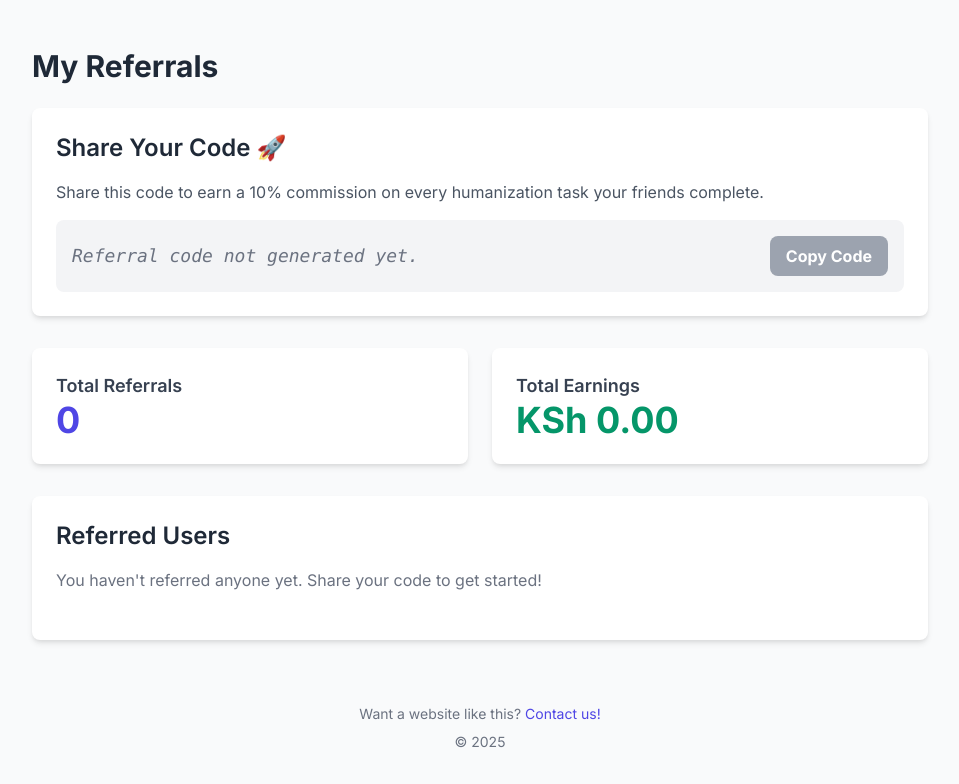
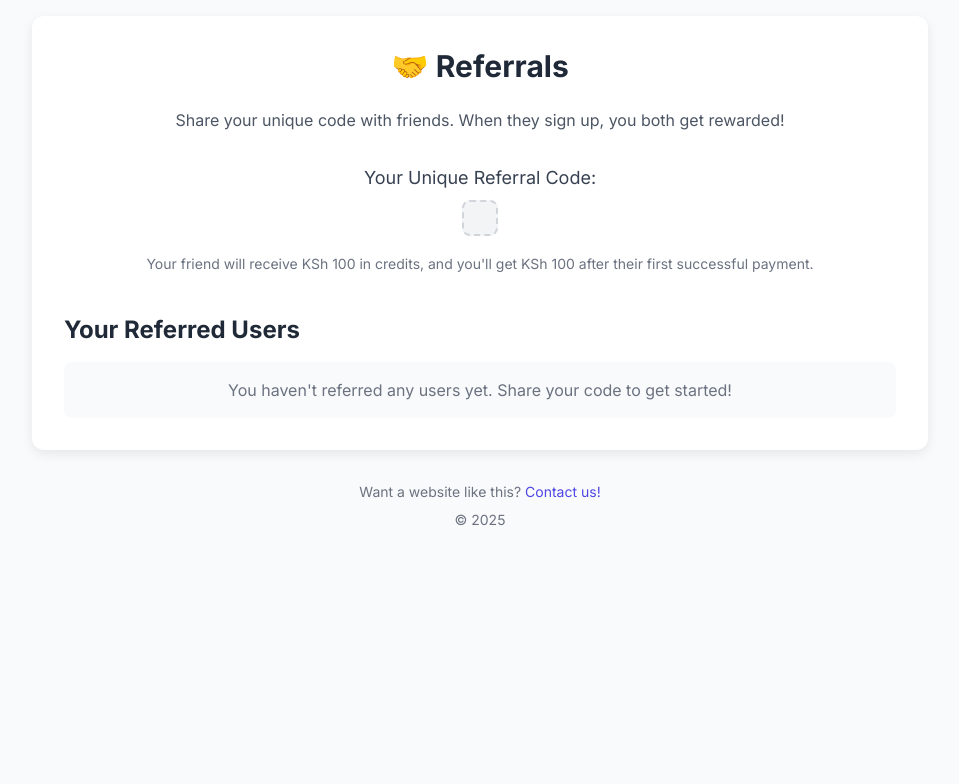
Before and after one commit to paulphysics/humanizeyouressay, a Flask app: template templates/referrals.html in a window 1280 px wide. Shown: the part 72-856 px from the top of the page, without its empty margins (160-1119 px from the left). After the commit the page ends 598 px from the top, so only its background shows below. Run offline with Flask 3, Linux system fonts and the light colour scheme; the template is opened without the code that fills it, so the values that code supplies are empty; parts of the project's set-up code (start-up, migrations or seed data) failed here and were passed over; some libraries are stand-ins or nearby versions.

Commit message:
Update referrals.html

```diff
--- a/templates/referrals.html
+++ b/templates/referrals.html
@@ -1,106 +1,35 @@
 {% extends "layout.html" %}
 
-{% block title %}My Referrals{% endblock %}
+{% block title %}Referrals{% endblock %}
 
 {% block content %}
-<main class="container mx-auto px-4 py-8">
-    <div class="max-w-4xl mx-auto">
-        <h1 class="text-3xl font-bold text-gray-800 mb-6">My Referrals</h1>
+<div class="max-w-4xl mx-auto card p-8 w-full">
+    <h1 class="text-3xl font-bold text-center text-gray-800 mb-6">🤝 Referrals</h1>
+    <p class="text-center text-gray-600 mb-8">
+        Share your unique code with friends. When they sign up, you both get rewarded!
+    </p>
 
-        <div class="bg-white p-6 rounded-lg shadow-md mb-8">
-            <h2 class="text-2xl font-semibold text-gray-800 mb-4">Share Your Code 🚀</h2>
-            <p class="text-gray-600 mb-4">
-                Share this code to earn a 10% commission on every humanization task your friends complete.
-            </p>
-            <div class="bg-gray-100 p-4 rounded-lg flex items-center justify-between">
+    <div class="text-center mb-10">
+        <p class="text-lg font-medium text-gray-700 mb-2">Your Unique Referral Code:</p>
+        <div class="bg-gray-100 border-2 border-dashed border-gray-300 text-indigo-600 text-2xl font-bold p-4 rounded-lg inline-block">
+            <span>{{ referral_code }}</span>
+        </div>
+        <p class="text-sm text-gray-500 mt-3">
+            Your friend will receive KSh 100 in credits, and you'll get KSh 100 after their first successful payment.
+        </p>
+    </div>
 
-                {% if user.referral_code %}
-                    <span id="referralCode" class="text-lg font-mono text-indigo-600">{{ user.referral_code }}</span>
-                    <button onclick="copyReferralCode()" class="bg-indigo-500 text-white px-4 py-2 rounded-lg hover:bg-indigo-600 font-bold focus:outline-none focus:ring-2 focus:ring-indigo-500 focus:ring-opacity-50 transition">
-                        Copy Code
-                    </button>
-                {% else %}
-                    <span id="referralCode" class="text-lg font-mono text-gray-500 italic">Referral code not generated yet.</span>
-                    <button class="bg-gray-400 text-white px-4 py-2 rounded-lg font-bold cursor-not-allowed" disabled>
-                        Copy Code
-                    </button>
-                {% endif %}
-                </div>
-        </div>
-
-        <div class="grid grid-cols-1 md:grid-cols-2 gap-6 mb-8">
-            <div class="bg-white p-6 rounded-lg shadow-md">
-                <h3 class="text-lg font-semibold text-gray-700">Total Referrals</h3>
-                <p class="text-4xl font-bold text-indigo-600">{{ pagination.total if pagination else referred_users|length }}</p>
-            </div>
-            <div class="bg-white p-6 rounded-lg shadow-md">
-                <h3 class="text-lg font-semibold text-gray-700">Total Earnings</h3>
-                <p class="text-4xl font-bold text-green-600">KSh {{ "%.2f"|format(total_earnings) }}</p>
-            </div>
-        </div>
-
-        <div class="bg-white p-6 rounded-lg shadow-md">
-            <h2 class="text-2xl font-semibold text-gray-800 mb-4">Referred Users</h2>
-            {% if referred_users %}
-            <div class="overflow-x-auto">
-                <table class="min-w-full bg-white">
-                    <thead class="bg-gray-100">
-                        <tr>
-                            <th class="py-2 px-4 border-b text-left">Email</th>
-                            <th class="py-2 px-4 border-b text-left">Date Joined</th>
-                        </tr>
-                    </thead>
-                    <tbody>
-                        {% for referred in referred_users %}
-                        <tr class="hover:bg-gray-50">
-                            <td class="py-2 px-4 border-b">{{ referred.email }}</td>
-                            <td class="py-2 px-4 border-b">{{ referred.created_at.strftime('%B %d, %Y') }}</td>
-                        </tr>
-                        {% endfor %}
-                    </tbody>
-                </table>
-            </div>
-            {% else %}
-            <p class="text-gray-500">You haven't referred anyone yet. Share your code to get started!</p>
-            {% endif %}
-
-            <!-- ✅ FIX: Pagination controls added -->
-            <div class="mt-6">
-                {% if pagination and pagination.pages > 1 %}
-                <nav class="flex justify-center">
-                    <ul class="flex items-center -space-x-px h-8 text-sm">
-                        {% if pagination.has_prev %}
-                        <li><a href="{{ url_for('main.referrals_page', page=pagination.prev_num) }}" class="flex items-center justify-center px-3 h-8 ms-0 leading-tight text-gray-500 bg-white border border-e-0 border-gray-300 rounded-s-lg hover:bg-gray-100 hover:text-gray-700">Prev</a></li>
-                        {% endif %}
-
-                        {% for page_num in pagination.iter_pages() %}
-                            {% if page_num %}
-                                <li><a href="{{ url_for('main.referrals_page', page=page_num) }}" class="flex items-center justify-center px-3 h-8 leading-tight {{ 'text-blue-600 bg-blue-50' if page_num == pagination.page else 'text-gray-500 bg-white' }} border border-gray-300 hover:bg-gray-100 hover:text-gray-700">{{ page_num }}</a></li>
-                            {% else %}
-                                <li><span class="flex items-center justify-center px-3 h-8 leading-tight text-gray-500 bg-white border border-gray-300">...</span></li>
-                            {% endif %}
-                        {% endfor %}
-
-                        {% if pagination.has_next %}
-                        <li><a href="{{ url_for('main.referrals_page', page=pagination.next_num) }}" class="flex items-center justify-center px-3 h-8 leading-tight text-gray-500 bg-white border border-gray-300 rounded-e-lg hover:bg-gray-100 hover:text-gray-700">Next</a></li>
-                        {% endif %}
-                    </ul>
-                </nav>
-                {% endif %}
-            </div>
-        </div>
+    <div>
+        <h2 class="text-2xl font-bold text-gray-800 mb-4">Your Referred Users</h2>
+        {% if referred_users %}
+        <ul class="list-disc list-inside bg-gray-50 p-4 rounded-lg">
+            {% for user in referred_users %}
+            <li class="text-gray-700">{{ user.first_name }} {{ user.last_name }} ({{ user.email }})</li>
+            {% endfor %}
+        </ul>
+        {% else %}
+        <p class="text-center text-gray-500 bg-gray-50 p-4 rounded-lg">You haven't referred any users yet. Share your code to get started!</p>
+        {% endif %}
     </div>
-</main>
-
-<script>
-function copyReferralCode() {
-    const referralCode = document.getElementById('referralCode').innerText;
-    navigator.clipboard.writeText(referralCode).then(() => {
-        alert('Referral code copied to clipboard!');
-    }).catch(err => {
-        console.error('Failed to copy referral code: ', err);
-        alert('Failed to copy code.');
-    });
-}
-</script>
+</div>
 {% endblock %}
```
